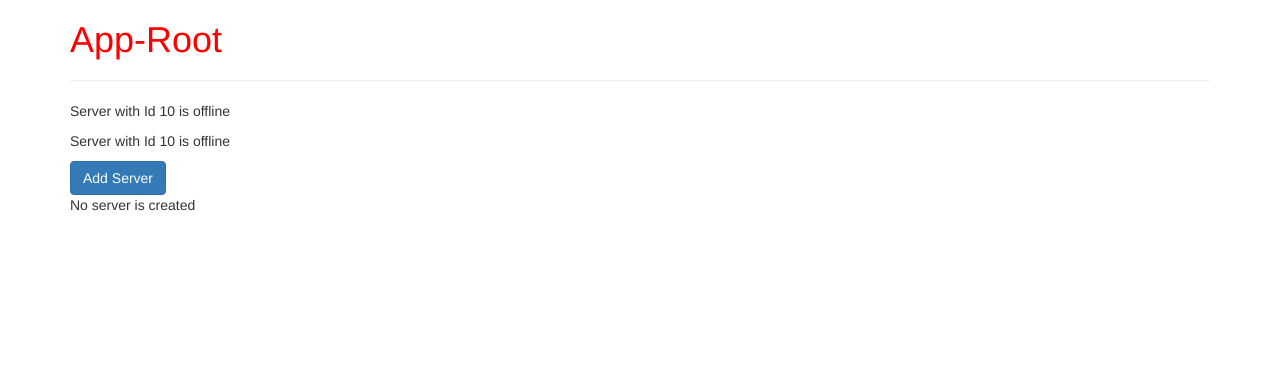
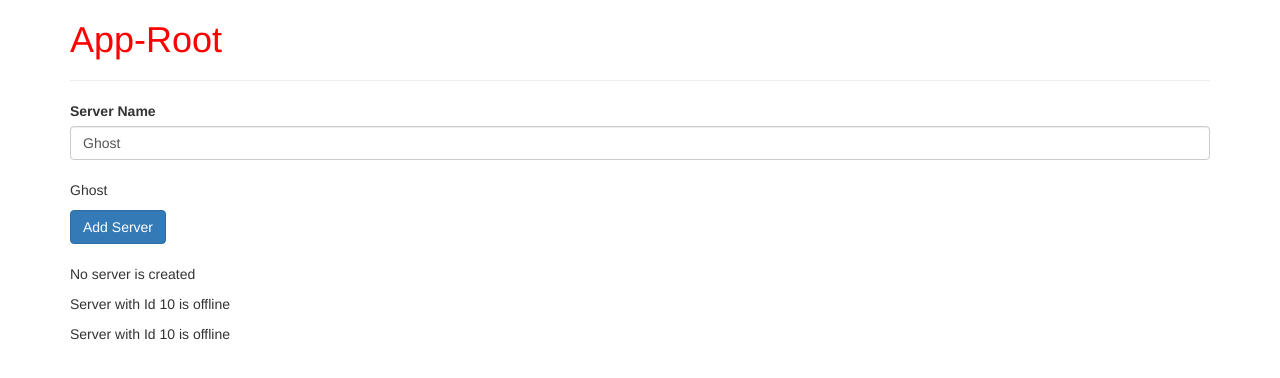
Before and after one commit to darkknight77/Angular, an Angular app: page / in a window 1280 px wide. Shown: the top 378 px of the page. Built offline with nearby package versions, Linux system fonts and the light colour scheme.

Commit message:
Two way data binding

```diff
--- a/src/app/servers/servers.component.html
+++ b/src/app/servers/servers.component.html
@@ -1,6 +1,13 @@
-<app-server></app-server>
-<app-server></app-server>
+<label>Server Name</label>
+<!-- <input type="text" class="form-control" (input)="onUpdateServerName($event)"> -->
+<input type="text" class="form-control" [(ngModel)]="serverName">
+<br>
+<p [innerText]="serverName"></p>
 <button class="btn btn-primary" [disabled]="!isServerAllowed" (click)="onServerCreate()">Add Server</button>
 <!-- <p>{{isServerAllowed}}</p>
 <p [innerText]="isServerAllowed"></p> -->
-<p [innerText]="serverCreationStatus"></p>
+<br><br>
+<p [innerText] = "serverCreationStatus"></p>
+
+<app-server></app-server>
+<app-server></app-server>
--- a/src/app/servers/servers.component.ts
+++ b/src/app/servers/servers.component.ts
@@ -11,6 +11,7 @@ export class ServersComponent implements OnInit {
 
   isServerAllowed = false;
   serverCreationStatus = "No server is created";
+  serverName = 'Ghost';
   constructor() {
     setTimeout(() => {
       this.isServerAllowed = true;
@@ -21,9 +22,12 @@ export class ServersComponent implements OnInit {
   }
 
   onServerCreate(){
-this.serverCreationStatus = 'A new server is created';
+this.serverCreationStatus = 'A new server '  + this.serverName +' is created';
 
   };
+  onUpdateServerName(event: Event){
+    this.serverName = (<HTMLInputElement>event.target).value;
+  }
 
 
 
```
